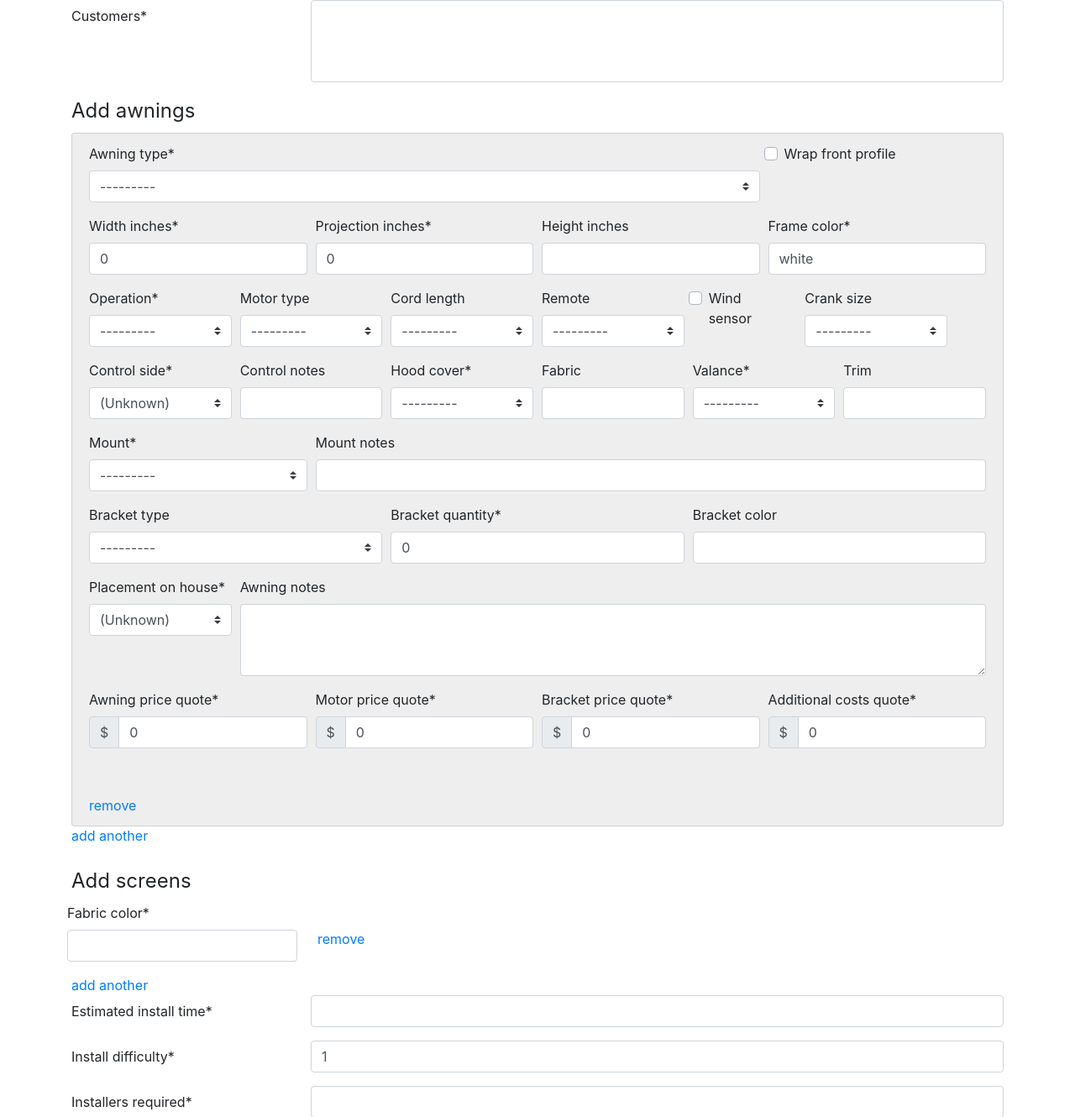
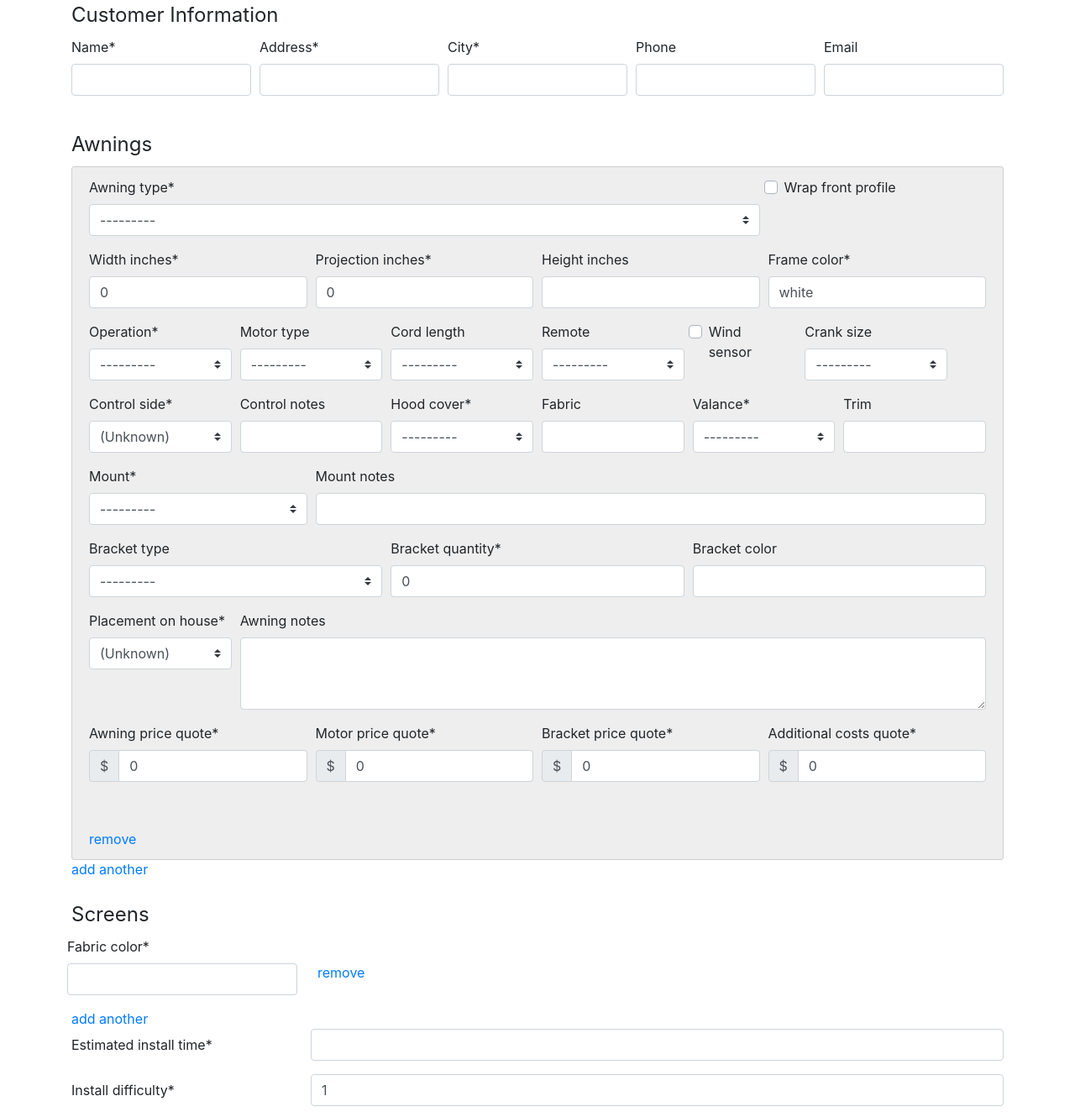
Before and after one commit to alexyoung612/Quotera, a Django app: page /quotes/create/ in a window 1280 px wide. Shown: the part 86-1416 px from the top of the page at 84% size. Run offline with Django 3.2, Linux system fonts and the light colour scheme; the visitor is signed in with stand-in values (Sample User, id 1); data comes from the database, SQL or seed files in the repository; data that the repository does not hold is empty; some libraries are stand-ins or nearby versions.

Commit message:
moved quote -> customer relationship to 1-to-many

```diff
--- a/quotes/forms.py
+++ b/quotes/forms.py
@@ -7,8 +7,42 @@ from django import forms
 from django.forms.models import inlineformset_factory
 
 from .custom_layout_object import Formset
-from .models import Awning, Screen, Quote
+from .models import Awning, Customer, Screen, Quote
 
+
+class CustomerForm(forms.ModelForm):
+
+    class Meta:
+        model = Customer
+        fields = ('name', 'address', 'city', 'phone', 'email')
+
+    def __init__(self, *args, **kwargs):
+        super().__init__(*args, **kwargs)
+
+        formtag_prefix = re.sub('-[0-9]+$', '', kwargs.get('prefix', ''))
+
+        self.helper = FormHelper(self)
+        self.helper.form_tag = False
+        self.helper.render_hidden_fields = True
+        self.helper.layout = Layout(
+            Div(
+                Row(
+                    Field('name', wrapper_class='col-md'),
+                    Field('address', wrapper_class='col-md'),
+                    Field('city', wrapper_class='col-md'),
+                    Field('phone', wrapper_class='col-md'),
+                    Field('email', wrapper_class='col-md'),
+                    # Field('DELETE', wrapper_class='col-md-2'),
+                ),
+                css_class='formset_row-{}'.format(formtag_prefix)
+            )
+        )
+
+CustomerFormSet = inlineformset_factory(
+    Quote, Customer, form=CustomerForm,
+    fields=['name', 'address', 'city', 'phone', 'email'], extra=1, min_num=1,
+    max_num=1, can_delete=False
+)
 
 class AwningForm(forms.ModelForm):
 
@@ -122,7 +156,6 @@ class QuoteForm(forms.ModelForm):
     class Meta:
         model = Quote
         fields = (
-            'customers',
             'estimated_install_time',
             'install_difficulty',
             'installers_required',
@@ -139,14 +172,17 @@ class QuoteForm(forms.ModelForm):
         self.helper.field_class = 'col-md-9'
         self.helper.layout = Layout(
             Div(
-                Field('customers'),
                 Fieldset(
-                    'Add awnings',
+                    'Customer Information',
+                    Formset('customers')
+                ),
+                Fieldset(
+                    'Awnings',
                     Formset('awnings'),
                     css_class='list-group'
                 ),
                 Fieldset(
-                    'Add screens',
+                    'Screens',
                     Formset('screens')
                 ),
                 Field('estimated_install_time'),
--- a/quotes/models.py
+++ b/quotes/models.py
@@ -3,17 +3,6 @@ from django.core.validators import MaxValueValidator, MinValueValidator
 from django.contrib.auth.models import User
 from django.utils.translation import gettext_lazy as _
 
-class Customer(models.Model):
-    name = models.CharField(max_length=200)
-    address = models.CharField(max_length=200)
-    city = models.CharField(max_length=100)
-    phone = models.CharField(max_length=100)
-    email = models.CharField(max_length=200)
-    created_at = models.DateTimeField(auto_now_add=True)
-    updated_at = models.DateTimeField(auto_now=True)
-
-    def __str__(self):
-        return self.name
 
 class QuoteStatus(models.Model):
     name = models.CharField(max_length=20)
@@ -32,10 +21,22 @@ class Quote(models.Model):
     installers_required = models.PositiveIntegerField()
     equipment_required = models.CharField(max_length=200)
     written_by = models.ForeignKey(User, on_delete=models.PROTECT)
-    customers = models.ManyToManyField(Customer)
     status = models.ForeignKey(QuoteStatus, on_delete=models.PROTECT)
     created_at = models.DateTimeField(auto_now_add=True)
     updated_at = models.DateTimeField(auto_now=True)
+
+class Customer(models.Model):
+    quote = models.ForeignKey(Quote, null=True, on_delete=models.PROTECT)
+    name = models.CharField(max_length=200)
+    address = models.CharField(max_length=200)
+    city = models.CharField(max_length=100)
+    phone = models.CharField(max_length=100, blank=True)
+    email = models.CharField(max_length=200, blank=True)
+    created_at = models.DateTimeField(auto_now_add=True)
+    updated_at = models.DateTimeField(auto_now=True)
+
+    def __str__(self):
+        return self.name
 
 class AwningType(models.Model):
     name = models.CharField(max_length=40, unique=True)
--- a/quotes/views.py
+++ b/quotes/views.py
@@ -7,7 +7,7 @@ from django.contrib.auth.mixins import LoginRequiredMixin, PermissionRequiredMix
 from django.db import transaction
 
 from .models import Quote
-from .forms import AwningFormSet, ScreenFormSet, QuoteForm
+from .forms import AwningFormSet, CustomerFormSet, ScreenFormSet, QuoteForm
 
 @login_required
 def email_draft(request, quote_id):
@@ -23,26 +23,32 @@ class QuoteCreateView(LoginRequiredMixin, PermissionRequiredMixin, CreateView):
     def get_context_data(self, **kwargs):
         data = super(QuoteCreateView, self).get_context_data(**kwargs)
         if self.request.POST:
+            data['customers'] = CustomerFormSet(self.request.POST)
             data['awnings'] = AwningFormSet(self.request.POST)
             data['screens'] = ScreenFormSet(self.request.POST)
         else:
+            data['customers'] = CustomerFormSet()
             data['awnings'] = AwningFormSet()
             data['screens'] = ScreenFormSet()
         return data
 
     def form_valid(self, form):
         context = self.get_context_data()
+        customers = context['customers']
         awnings = context['awnings']
         screens = context['screens']
+
         with transaction.atomic():
             form.instance.written_by = self.request.user
             self.object = form.save()
-            if awnings.is_valid():
+            if awnings.is_valid() and screens.is_valid() and customers.is_valid():
+                customers.instance = self.object
+                customers.save()
                 awnings.instance = self.object
                 awnings.save()
-            if screens.is_valid():
                 screens.instance = self.object
                 screens.save()
+
         return super(QuoteCreateView, self).form_valid(form)
 
     def get_success_url(self):
@@ -58,9 +64,11 @@ class QuoteUpdateView(LoginRequiredMixin, PermissionRequiredMixin, UpdateView):
     def get_context_data(self, **kwargs):
         data = super(QuoteUpdateView, self).get_context_data(**kwargs)
         if self.request.POST:
+            data['customers'] = CustomerFormSet(self.request.POST, instance=self.object)
             data['awnings'] = AwningFormSet(self.request.POST, instance=self.object)
             data['screens'] = ScreenFormSet(self.request.POST, instance=self.object)
         else:
+            data['customers'] = CustomerFormSet(instance=self.object)
             data['awnings'] = AwningFormSet(instance=self.object)
             data['screens'] = ScreenFormSet(instance=self.object)
         return data
@@ -71,15 +79,20 @@ class QuoteUpdateView(LoginRequiredMixin, PermissionRequiredMixin, UpdateView):
 
     def form_valid(self, form):
         context = self.get_context_data()
+        customers = context['customers']
         awnings = context['awnings']
         screens = context['screens']
         with transaction.atomic():
             form.instance.written_by = self.request.user
             self.object = form.save()
-            if awnings.is_valid():
+            if (
+                awnings.is_valid() and screens.is_valid() and
+                customers.is_valid()
+            ):
+                customers.instance = self.object
+                customers.save()
                 awnings.instance = self.object
                 awnings.save()
-            if screens.is_valid():
                 screens.instance = self.object
                 screens.save()
         return super(QuoteUpdateView, self).form_valid(form)
```
Also changed, not shown: quotes/templates/quotes/quote_list.html (+13 -1 lines), quotes/migrations/0015_auto_20200819_1607.py (added).
